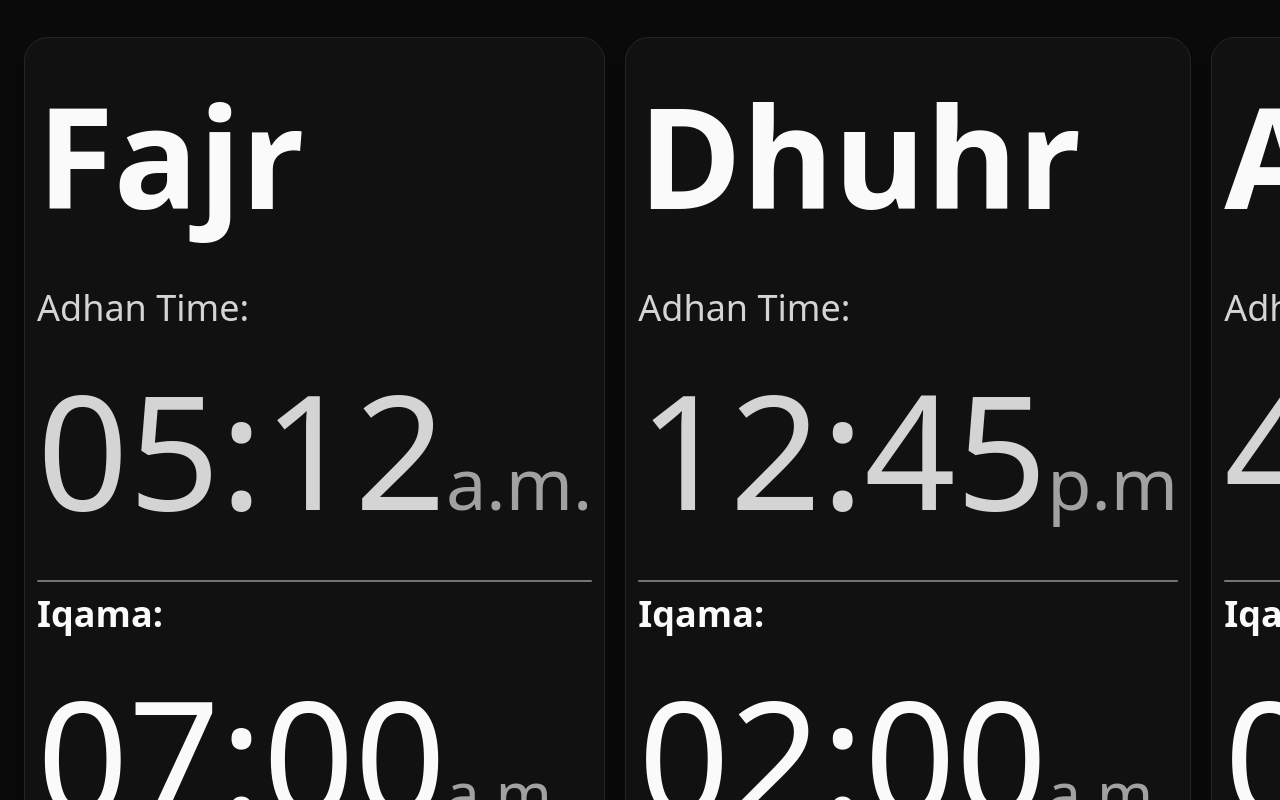
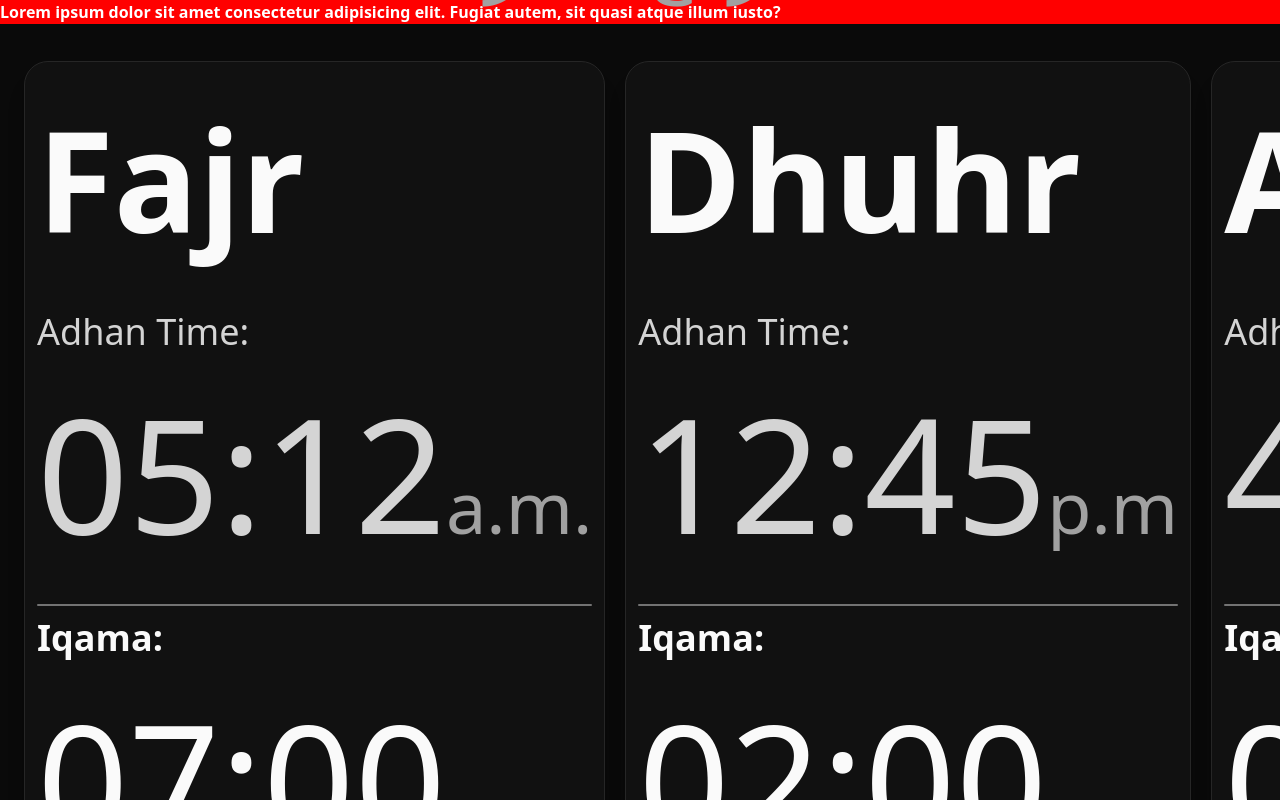
Before and after one commit to ismailsari07/papedisplay, a Next.js app: page / in a window 1280 px wide. Shown: the top 800 px of the page. Built offline with nearby package versions, Linux system fonts and the light colour scheme.

Commit message:
test old css for lg browser

```diff
--- a/app/page.tsx
+++ b/app/page.tsx
@@ -43,7 +43,18 @@ function formatHijri(date: Date) {
 
 export default function Home() {
   const now = useNow();
+  const myStyle: React.CSSProperties = {
+    fontSize: "16px",
+    fontWeight: "bold",
+    backgroundColor: "red",
+    color: "white",
+  };
   return (
+    <>
+      <div style={myStyle}>
+        Lorem ipsum dolor sit amet consectetur adipisicing elit. Fugiat autem,
+        sit quasi atque illum iusto?
+      </div>
       <div className="h-screen w-screen bg-neutral-950 text-neutral-50 flex justify-center items-center">
         <div className="w-full flex flex-col p-6">
           <header className="mb-16 flex flex-col justify-between items-center gap-3">
@@ -84,6 +95,7 @@ export default function Home() {
           </footer>
         </div>
       </div>
+    </>
   );
 }
 
```
Lines whose indentation alone changed are shown as unchanged.
